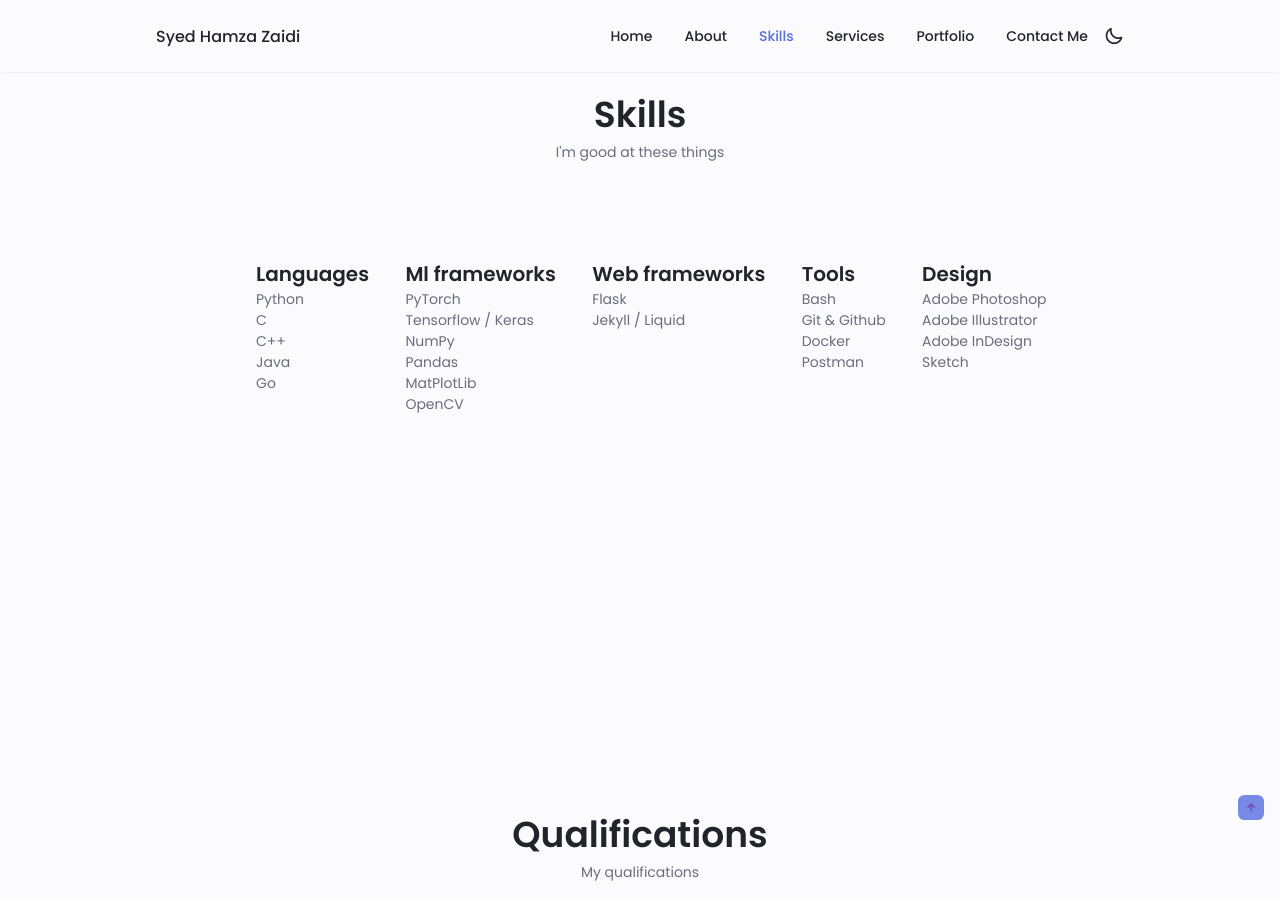
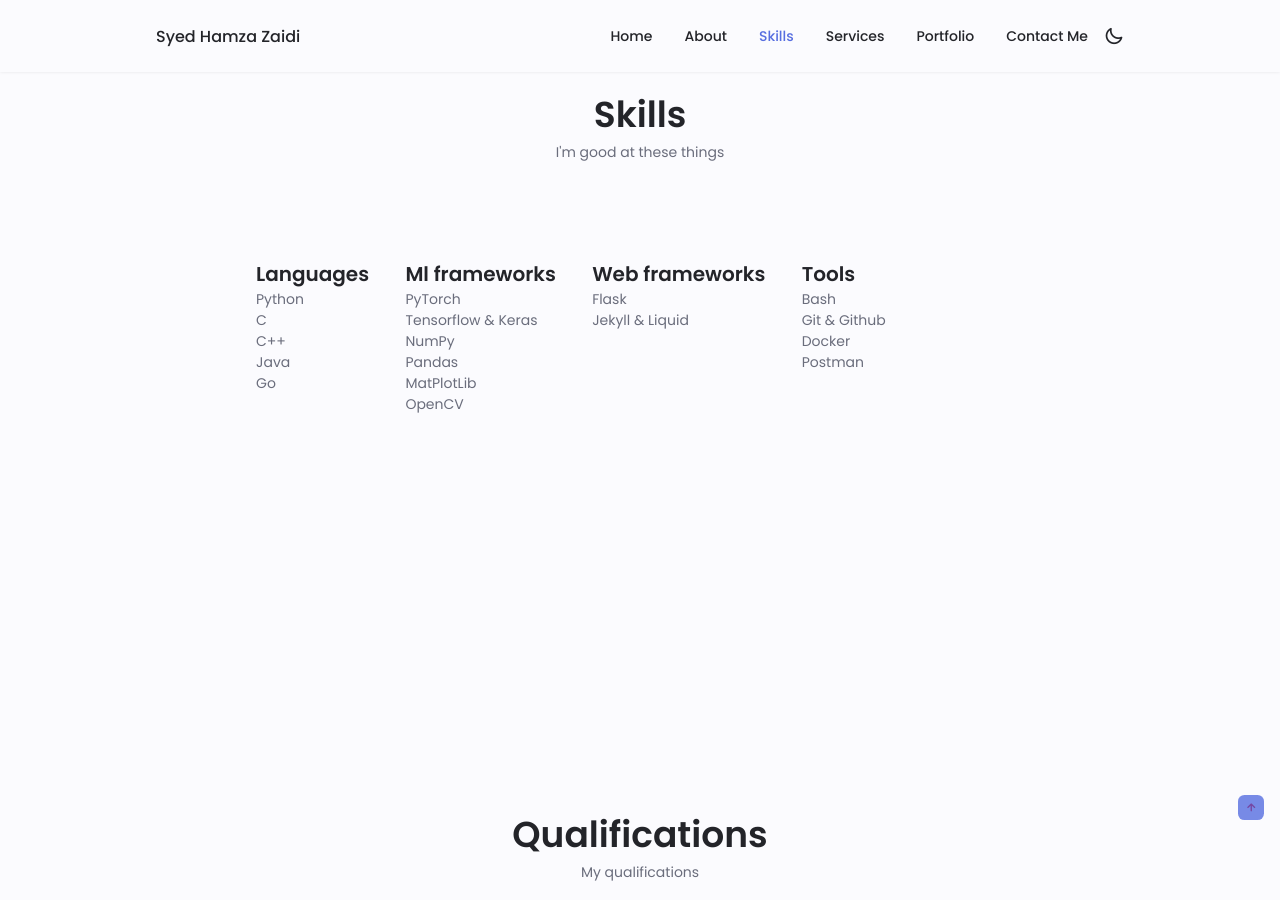
Before and after one commit to syedhamzazaidi/syedhamzazaidi.github.io, a Jekyll site: the page built from index.md, in a window 1280 px wide and 900 px high, scrolled down 1524 px. Built offline with Jekyll 4.4.1, drawn with Linux system fonts in a browser that asks for light colours.

Commit message:
update skills

```diff
--- a/index.md
+++ b/index.md
@@ -54,7 +54,7 @@ skills-list:
 
         ML frameworks:
             - PyTorch
-            - Tensorflow / Keras
+            - Tensorflow & Keras
             - NumPy
             - Pandas
             - MatPlotLib
@@ -62,19 +62,13 @@ skills-list:
 
         Web frameworks:
             - Flask
-            - Jekyll / Liquid
+            - Jekyll & Liquid
 
         tools:
             - Bash
             - Git & Github
             - Docker
             - Postman
-
-        design:
-            - Adobe Photoshop
-            - Adobe Illustrator
-            - Adobe InDesign
-            - Sketch
 
 qualifications:
     title: Qualifications
```
